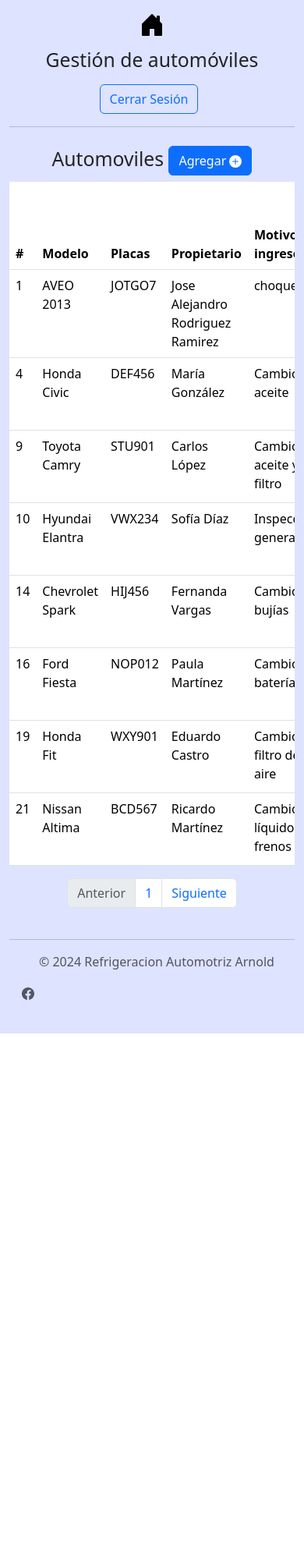
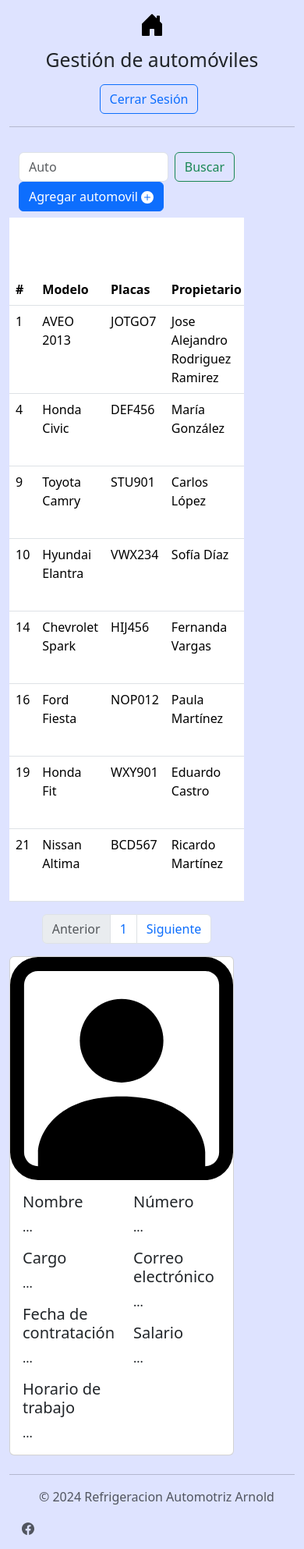
Before and after one commit to noriegaencinas/arnold_autorefrigeraciones, a Flask app: page /menu/automoviles in a window 390 px wide. Shown: the top 1986 px of the page at 78% size. Before the commit the page ends 1325 px from the top, so only its background shows below. Run offline with Flask 3, Linux system fonts and the light colour scheme; a user stored in the database is signed in; data comes from the database, SQL or seed files in the repository.

Commit message:
update on menu automovil

```diff
--- a/templates/menu_automoviles.html
+++ b/templates/menu_automoviles.html
@@ -11,15 +11,21 @@
 <!-- Agregar dentro de este bloque el codigo del menu automovil-->
 <div class="container parent">
   <div class="row">
-      <div class="col-lg-12 child">
-      <h2 class="text-center">Automoviles
-        <button type="button" class="btn btn-primary" data-bs-toggle="modal" data-bs-target="#ModalCreateAutomovil">
-          Agregar
+    <div class="col-lg-8 col-sm-12 col-10 child">
+      <nav class="navbar">
+        <div class="container-fluid">
+          <form class="d-flex" role="search", action="{{url_for('select_producto_by_filter')}}", method="POST">
+            <input class="form-control me-2 col-lg-3" type="search" placeholder="Auto" aria-label="Search" name="filtro">
+            <button class="btn btn-outline-success col-lg-3" type="submit">Buscar</button>
+          </form>
+          <button type="button" class="btn btn-primary col-lg-3" data-bs-toggle="modal" data-bs-target="#ModalCreateProducto">
+            Agregar automovil
             <svg xmlns="http://www.w3.org/2000/svg" width="16" height="16" fill="currentColor" class="bi bi-plus-circle-fill" viewBox="0 0 16 16">
               <path d="M16 8A8 8 0 1 1 0 8a8 8 0 0 1 16 0M8.5 4.5a.5.5 0 0 0-1 0v3h-3a.5.5 0 0 0 0 1h3v3a.5.5 0 0 0 1 0v-3h3a.5.5 0 0 0 0-1h-3z"/>
             </svg>
           </button>
-      </h2>
+        </div>
+      </nav>
     <div class="table-responsive">
       <table class="table table-hover" id="tabla_automoviles">
         <thead class="thead-dark">
@@ -139,6 +145,33 @@
         </ul>
       </nav>
     </div>
+    <div class="col-lg-4 col-sm-6 col-10 child">
+      <div class="card" style="width: 18rem;" id="details_card">
+        <img src="/static/icons/person-square.svg" class="card-img-top" alt="...">
+          <div class="card-body">
+            <div class="row">
+              <div class="col">
+                <h5 class="card-title">Nombre</h5>
+                <p class="card-text">...</p>
+                <h5 class="card-title">Cargo</h5>
+                <p class="card-text">...</p>
+                <h5 class="card-title">Fecha de contratación</h5>
+                <p class="card-text">...</p>
+                <h5 class="card-title">Horario de trabajo</h5>
+                <p class="card-text">...</p>
+              </div>
+            <div class="col">
+              <h5 class="card-title">Número</h5>
+              <p class="card-text">...</p>
+              <h5 class="card-title">Correo electrónico</h5>
+              <p class="card-text">...</p>
+              <h5 class="card-title">Salario</h5>
+              <p class="card-text">...</p>
+            </div>
+          </div>
+        </div>
+      </div>
+    </div>
   </div>
 </div>
 
```
Lines whose indentation alone changed are shown as unchanged.
